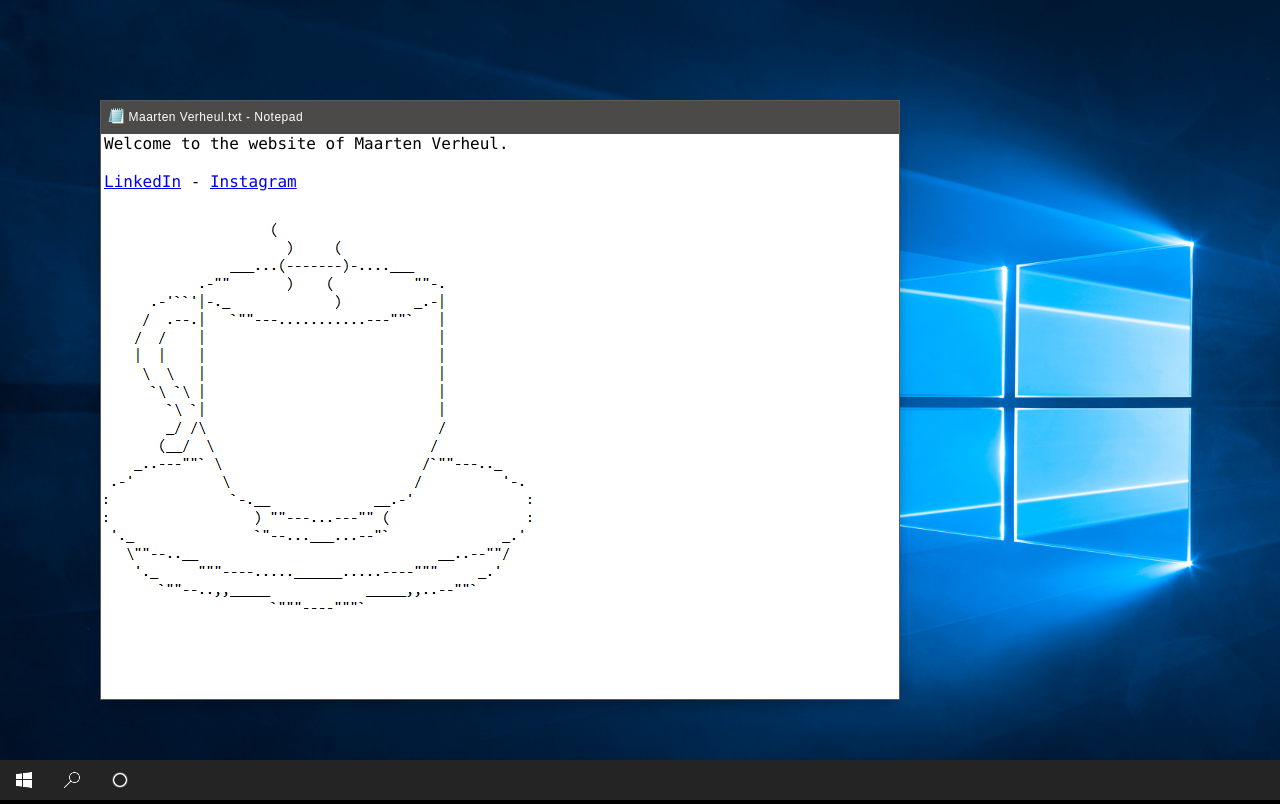
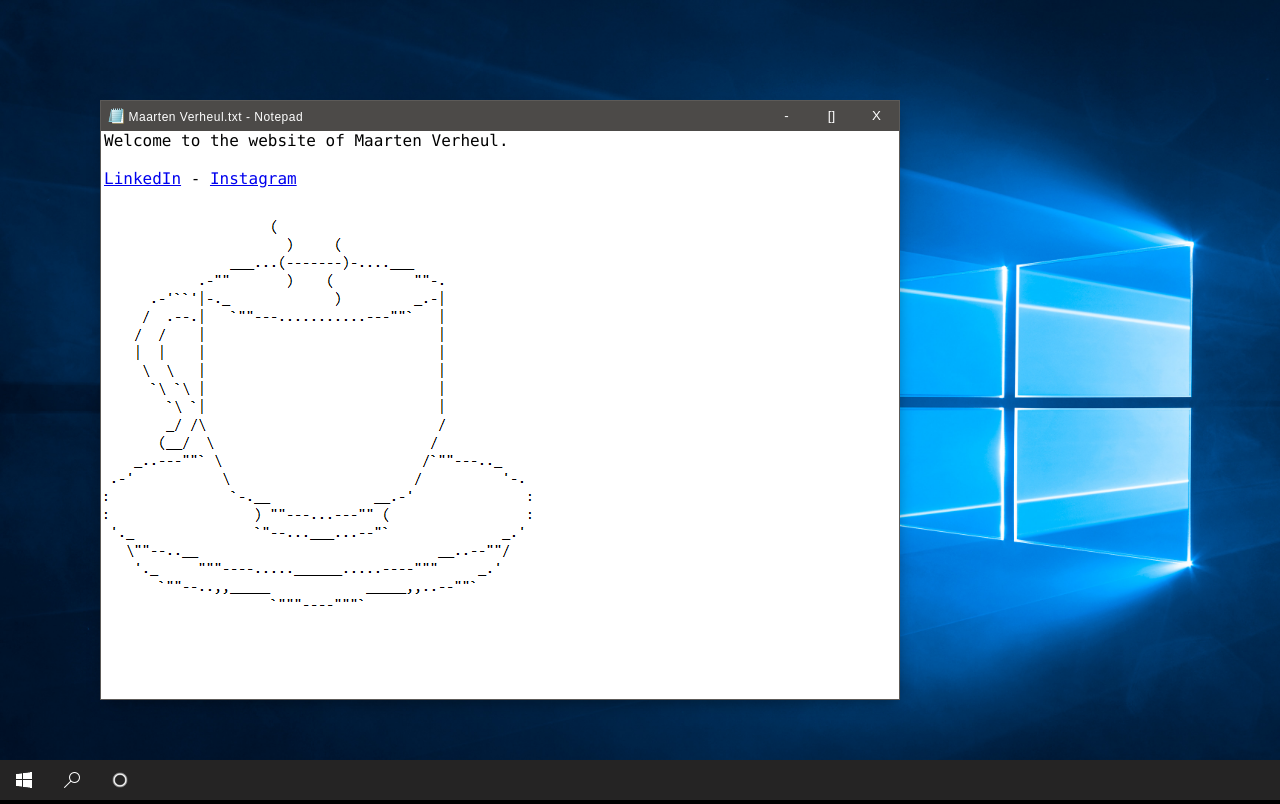
Before and after one commit to maartenverheul/maartenverheul.github.io, a React app: page / in a window 1280 px wide. Built offline with nearby package versions, Linux system fonts and the light colour scheme.

Commit message:
Add shell buttons

```diff
--- a/src/components/appshell/AppShell.scss
+++ b/src/components/appshell/AppShell.scss
@@ -6,15 +6,14 @@
 
 	.app-header {
 		color: white;
-		padding: 6.5px;
 		font-family: sans-serif;
 		>* {
 			display: inline-block;
-			pointer-events: none;
     }
     z-index: 3;
     position: relative;
-  }
+    height: 30px;
+    padding: 6.5px;
 
     .app-icon {
       background-size: contain;
@@ -29,6 +28,29 @@
       user-select: none;
       font-weight: 100;
       letter-spacing: .5px;
+    }
+
+    .right {
+      float: right;
+      height: 100%;
+      margin: -6.5px;
+    }
+
+    .app-header-button {
+      background-color: transparent;
+      border: none;
+      height: 29px;
+      width: 45px;
+      float: right;
+      transition: background-color 200ms;
+      color: white;
+      &:hover {
+        background-color: rgba(255,255,255,0.1);
+        &.red {
+          background-color: var(--close-button-color);
+        }
+      }
+    }
   }
 
   .app-mover {
@@ -48,7 +70,7 @@
 }
 
 /*
-**  Notepad
+**  Icons
 */
 
 
--- a/src/components/appshell/AppShell.tsx
+++ b/src/components/appshell/AppShell.tsx
@@ -15,6 +15,7 @@
   isMoving: boolean,
   moveOffset: {x: number, y: number}|null,
   moverLocation: {x: number, y: number}|null,
+  show: boolean
 }
 
 class AppShell extends React.Component<Props> {
@@ -27,6 +28,7 @@
     isMoving: false,
     moveOffset: null,
     moverLocation: null,
+    show: true
   }
   private element: React.RefObject<HTMLDivElement>;
 
@@ -35,23 +37,22 @@
     this.element = React.createRef<HTMLDivElement>();
   }
 
-  onPointerDown(e: React.PointerEvent<HTMLDivElement>){
+  private onPointerDown(e: React.PointerEvent<HTMLDivElement>){
     if(!this.element.current) return;
-    console.log(e.clientX, e.clientY);
     this.setState({
       isMoving: true,
       moveOffset: { x: e.clientX - this.element.current.offsetLeft, y: e.clientY - this.element.current.offsetTop },
       moverLocation: { x: e.clientX - this.element.current.offsetLeft - AppShell.MOVERSIZE[0]/2, y: e.clientY - this.element.current.offsetTop - AppShell.MOVERSIZE[0]/2 },
     });
   }
-  onPointerUp(){
+  private onPointerUp(){
     this.setState({
       isMoving: false,
       moveOffset: null,
       moverLocation: null
     });
   }
-  onPointerMove(e: React.PointerEvent<HTMLDivElement>){
+  private onPointerMove(e: React.PointerEvent<HTMLDivElement>){
     if(this.state.isMoving && this.state.moveOffset)
     this.setState({
       position: {
@@ -59,6 +60,15 @@
         y: e.clientY - this.state.moveOffset.y
       }
     });
+  }
+  private close(){
+    this.destroy();
+  }
+  private minimize(){
+
+  }
+  private maximize(){
+
   }
 
   public resize(width: number, height: number): void {
@@ -69,16 +79,26 @@
     })
   }
   public destroy(): void {
-
+    this.setState({
+      show: false
+    })
   }
 
-  render() {
+  public render() {
+    if(!this.state.show) return <p></p>;
     return (
       <div className="app focus" style={{left: this.state.position.x, top: this.state.position.y, width: this.state.size.width, height: this.state.size.height}} ref={this.element}>
         {this.state.isMoving && <div className="app-mover" style={{left: this.state.moverLocation?.x, top: this.state.moverLocation?.y, width: AppShell.MOVERSIZE[0], height: AppShell.MOVERSIZE[1]}} onPointerMove={(e) => this.onPointerMove(e)} onPointerUp={() => this.onPointerUp()}></div>}
         <div className="app-header" onPointerDown={(e) => this.onPointerDown(e)}>
-          <div className="app-icon icon-notepad"></div>
-          <span className="app-title">{this.props.title}</span>
+
+            <div className="app-icon icon-notepad"></div>
+            <span className="app-title">{this.props.title}</span>
+
+          <div className="right">
+            <button className="app-header-button red" onMouseDown={() => this.close()}>X</button>
+            <button className="app-header-button" onMouseDown={() => this.maximize()}>[]</button>
+            <button className="app-header-button" onMouseDown={() => this.minimize()}>-</button>
+          </div>
         </div>
         <div className="app-content">
           {this.props.children}
--- a/src/index.scss
+++ b/src/index.scss
@@ -8,6 +8,7 @@
 	--app-border: #5C5A58;
 	--focus-header-color: #4C4A48;
 	--taskbar-color: #252424;
+	--close-button-color: #E81123;
 }
 
 body {
@@ -24,9 +25,8 @@
   height: 100vh;
 }
 
-code {
-  font-family: source-code-pro, Menlo, Monaco, Consolas, 'Courier New',
-    monospace;
+button:focus {
+  outline: none;
 }
 
 @media only screen and (max-width: 800px) {
```
Also changed, not shown: src/assets/taskbar/cortana.png, src/assets/taskbar/search.png. Lines whose indentation alone changed are shown as unchanged.
